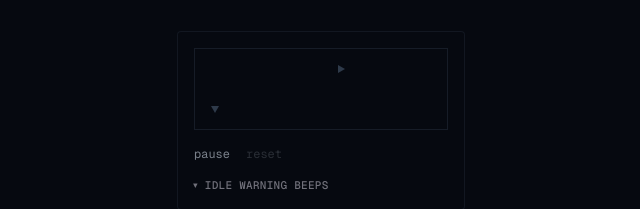
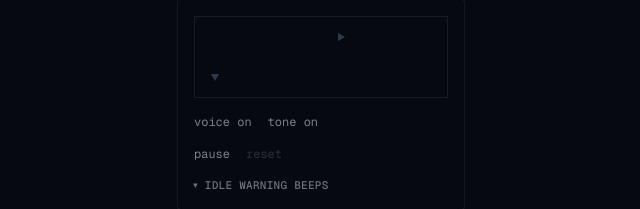
Before and after one commit to dsernst/breathing.dsernst.com, a Next.js app: page / in a window 1280 px wide. Both pictures are taken after a click on the heading "···". Shown: the part 522-731 px from the top of the page, without its empty margins (319-959 px from the left). Built offline with nearby package versions, Linux system fonts and the light colour scheme.

Commit message:
Add IN/OUT speech

```diff
--- /dev/null
+++ b/src/components/BreathAudioSettings.tsx
@@ -0,0 +1,62 @@
+'use client'
+
+import { startTransition, useCallback, useEffect, useState } from 'react'
+import { STORAGE_HOLD_TONE, STORAGE_SPEECH_LABELS } from '@/lib/constants'
+import { readLocalStorage, writeLocalStorage } from '@/lib/localStorage'
+
+function loadBool(key: string, fallback: boolean) {
+  return readLocalStorage(key, String(fallback)) === 'true'
+}
+
+export function useBreathAudioPrefs() {
+  const [speechLabels, setSpeechLabels] = useState(true)
+  const [holdTone, setHoldTone] = useState(true)
+
+  useEffect(() => {
+    startTransition(() => {
+      setSpeechLabels(loadBool(STORAGE_SPEECH_LABELS, true))
+      setHoldTone(loadBool(STORAGE_HOLD_TONE, true))
+    })
+  }, [])
+
+  const toggleSpeechLabels = useCallback(() => {
+    setSpeechLabels((v) => {
+      const next = !v
+      writeLocalStorage(STORAGE_SPEECH_LABELS, String(next))
+      return next
+    })
+  }, [])
+
+  const toggleHoldTone = useCallback(() => {
+    setHoldTone((v) => {
+      const next = !v
+      writeLocalStorage(STORAGE_HOLD_TONE, String(next))
+      return next
+    })
+  }, [])
+
+  return { speechLabels, holdTone, toggleSpeechLabels, toggleHoldTone }
+}
+
+export function BreathAudioSettings({
+  speechLabels,
+  holdTone,
+  toggleSpeechLabels,
+  toggleHoldTone,
+}: {
+  speechLabels: boolean
+  holdTone: boolean
+  toggleSpeechLabels: () => void
+  toggleHoldTone: () => void
+}) {
+  return (
+    <div className="flex flex-wrap gap-x-4 gap-y-1">
+      <button type="button" onClick={toggleSpeechLabels} className="cursor-pointer hover:text-foreground">
+        voice {speechLabels ? 'on' : 'off'}
+      </button>
+      <button type="button" onClick={toggleHoldTone} className="cursor-pointer hover:text-foreground">
+        tone {holdTone ? 'on' : 'off'}
+      </button>
+    </div>
+  )
+}
--- a/src/components/BreathingTracker.tsx
+++ b/src/components/BreathingTracker.tsx
@@ -1,6 +1,7 @@
 'use client'
 
 import { startTransition, useCallback, useEffect, useRef, useState } from 'react'
+import { BreathAudioSettings, useBreathAudioPrefs } from '@/components/BreathAudioSettings'
 import BreathController from '@/components/BreathController'
 import { IdleWarningBeeps, useIdleWarningBeeps } from '@/components/IdleWarningBeeps'
 import { useClientSnapshot } from '@/hooks/useClientSnapshot'
@@ -11,7 +12,8 @@ import {
   useSessionDuration,
 } from '@/hooks/useBreathSession'
 import { useTouchAudioGate } from '@/hooks/useTouchAudioGate'
-import { playBreathCompleteBeep, playMissBeep } from '@/lib/beep'
+import { playMissBeep } from '@/lib/beep'
+import { startHoldTone, stopHoldTone } from '@/lib/holdTone'
 import {
   BreathKey,
   BreathMachineState,
@@ -29,6 +31,7 @@ import {
 } from '@/lib/constants'
 import { formatHoldLive, formatSessionTime } from '@/lib/format'
 import { readLocalStorageNumber, writeLocalStorage } from '@/lib/localStorage'
+import { cancelSpeech, speakBreathPhase } from '@/lib/speech'
 
 function saveBestStreak(n: number) {
   writeLocalStorage(STORAGE_BEST_STREAK, String(n))
@@ -49,6 +52,7 @@ export default function BreathingTracker() {
   const insecureContext = useClientSnapshot(() => !window.isSecureContext, false)
   const { needsAudioGate, enableAudio } = useTouchAudioGate()
   const { bumpActivity: bumpIdle, ...idleBeepsProps } = useIdleWarningBeeps(listening, enableAudio)
+  const { speechLabels, holdTone, toggleSpeechLabels, toggleHoldTone } = useBreathAudioPrefs()
 
   const holdDuration = useHoldDuration(state.holdStartedAt)
   const sessionDuration = useSessionDuration(state.sessionStartedAt)
@@ -59,6 +63,17 @@ export default function BreathingTracker() {
 
   const holding = phaseIsHold(state.phase)
   const { beat, hint } = PHASE_DISPLAY[state.phase]
+
+  useEffect(() => {
+    if (!listening || !holdTone) {
+      stopHoldTone()
+      return
+    }
+    if (state.phase === 'inhaling') startHoldTone('inhale')
+    else if (state.phase === 'exhaling') startHoldTone('exhale')
+    else stopHoldTone()
+    return () => stopHoldTone()
+  }, [listening, holdTone, state.phase])
 
   useEffect(() => {
     stateRef.current = state
@@ -86,7 +101,6 @@ export default function BreathingTracker() {
     (next: BreathMachineState) => {
       const prev = stateRef.current
 
-      if (next.streak > prev.streak) playBreathCompleteBeep()
       if (next.lastMissAt !== null && next.lastMissAt !== prev.lastMissAt) playMissBeep()
 
       stateRef.current = next
@@ -100,11 +114,17 @@ export default function BreathingTracker() {
     (breathKey: BreathKey) => {
       if (!listening || pressRef.current[breathKey]) return
       enableAudio()
+      const prev = stateRef.current
+      const next = handleBreathKeyDown(prev, breathKey, Date.now())
+      if (speechLabels) {
+        if (next.phase === 'inhaling' && prev.phase !== 'inhaling') speakBreathPhase('in')
+        if (next.phase === 'exhaling' && prev.phase !== 'exhaling') speakBreathPhase('out')
+      }
       pressRef.current[breathKey] = Date.now()
-      setHeldKeys((prev) => new Set(prev).add(breathKey))
-      applyTransition(handleBreathKeyDown(stateRef.current, breathKey, Date.now()))
+      setHeldKeys((held) => new Set(held).add(breathKey))
+      applyTransition(next)
     },
-    [listening, enableAudio, applyTransition],
+    [listening, enableAudio, applyTransition, speechLabels],
   )
 
   const handleKeyUp = useCallback(
@@ -148,6 +168,8 @@ export default function BreathingTracker() {
   }, [listening, handleKeyDown, handleKeyUp])
 
   const reset = () => {
+    stopHoldTone()
+    cancelSpeech()
     const next = resetSession(stateRef.current)
     stateRef.current = next
     setState(next)
@@ -231,6 +253,13 @@ export default function BreathingTracker() {
             onKeyUp={handleKeyUp}
           />
 
+          <BreathAudioSettings
+            speechLabels={speechLabels}
+            holdTone={holdTone}
+            toggleSpeechLabels={toggleSpeechLabels}
+            toggleHoldTone={toggleHoldTone}
+          />
+
           <div className="flex flex-wrap gap-x-4 gap-y-1">
             <button
               type="button"
--- a/src/lib/beep.ts
+++ b/src/lib/beep.ts
@@ -8,6 +8,8 @@ function getAudioContext() {
   if (audioCtx.state === 'suspended') void audioCtx.resume()
   return audioCtx
 }
+
+export { getAudioContext }
 
 function tone(freq: number, gain: number, durationMs: number, startOffset = 0) {
   const ctx = getAudioContext()
@@ -24,24 +26,8 @@ function tone(freq: number, gain: number, durationMs: number, startOffset = 0) {
   osc.stop(now + durationMs / 1000)
 }
 
-export function playInhaleStartBeep() {
-  tone(320, 0.12, 80)
-}
-
-export function playExhaleStartBeep() {
-  tone(240, 0.12, 80)
-}
-
-export function playBreathCompleteBeep() {
-  tone(440, 0.1, 60)
-}
-
 export function playMissBeep() {
   tone(120, 0.18, 200)
-}
-
-export function playHoldTickBeep() {
-  tone(200, 0.12, 80)
 }
 
 export function playIdleWarningBeep(gain = 0.12) {
--- a/src/lib/constants.ts
+++ b/src/lib/constants.ts
@@ -38,3 +38,5 @@ export const KEY_COLORS = {
 } as const
 
 export const STORAGE_BEST_STREAK = 'breathing-best-streak'
+export const STORAGE_SPEECH_LABELS = 'breathing-speech-labels'
+export const STORAGE_HOLD_TONE = 'breathing-hold-tone'
--- /dev/null
+++ b/src/lib/holdTone.ts
@@ -0,0 +1,61 @@
+import { BreathKey } from '@/lib/breathMachine'
+import { getAudioContext } from '@/lib/beep'
+
+const HOLD_FREQ: Record<BreathKey, number> = {
+  inhale: 185,
+  exhale: 140,
+}
+
+let osc: OscillatorNode | null = null
+let gain: GainNode | null = null
+let filter: BiquadFilterNode | null = null
+let activeKey: BreathKey | null = null
+
+export function startHoldTone(key: BreathKey) {
+  if (activeKey === key && osc) return
+
+  stopHoldTone()
+
+  const ctx = getAudioContext()
+  const now = ctx.currentTime
+
+  filter = ctx.createBiquadFilter()
+  filter.type = 'lowpass'
+  filter.frequency.value = 680
+
+  gain = ctx.createGain()
+  gain.gain.setValueAtTime(0.001, now)
+  gain.gain.linearRampToValueAtTime(0.16, now + 0.45)
+
+  osc = ctx.createOscillator()
+  osc.type = 'sine'
+  osc.frequency.setValueAtTime(HOLD_FREQ[key], now)
+
+  osc.connect(filter)
+  filter.connect(gain)
+  gain.connect(ctx.destination)
+  osc.start(now)
+
+  activeKey = key
+}
+
+export function stopHoldTone() {
+  if (!osc || !gain) {
+    activeKey = null
+    return
+  }
+
+  const ctx = getAudioContext()
+  const now = ctx.currentTime
+  const stopping = osc
+
+  gain.gain.cancelScheduledValues(now)
+  gain.gain.setValueAtTime(gain.gain.value, now)
+  gain.gain.linearRampToValueAtTime(0.001, now + 0.25)
+  stopping.stop(now + 0.26)
+
+  osc = null
+  gain = null
+  filter = null
+  activeKey = null
+}
--- /dev/null
+++ b/src/lib/speech.ts
@@ -0,0 +1,18 @@
+import { BreathKey } from '@/lib/breathMachine'
+
+export function speakBreathPhase(phase: 'in' | 'out') {
+  if (typeof window === 'undefined' || !window.speechSynthesis) return
+  window.speechSynthesis.cancel()
+  const utterance = new SpeechSynthesisUtterance(phase)
+  utterance.rate = 0.72
+  utterance.volume = 0.65
+  window.speechSynthesis.speak(utterance)
+}
+
+export function cancelSpeech() {
+  window.speechSynthesis?.cancel()
+}
+
+export function breathKeyToSpeech(key: BreathKey): 'in' | 'out' {
+  return key === 'inhale' ? 'in' : 'out'
+}
```
